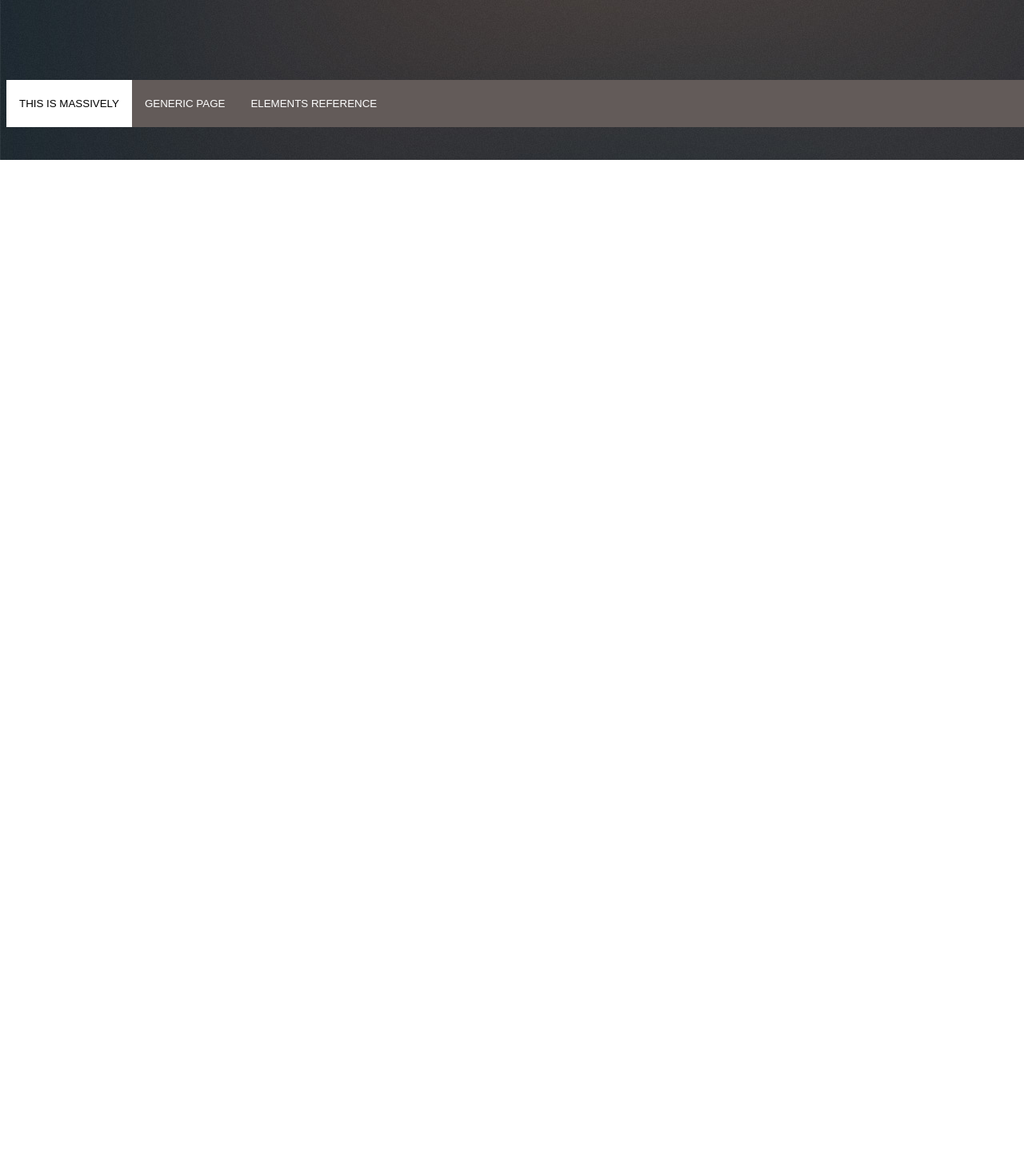
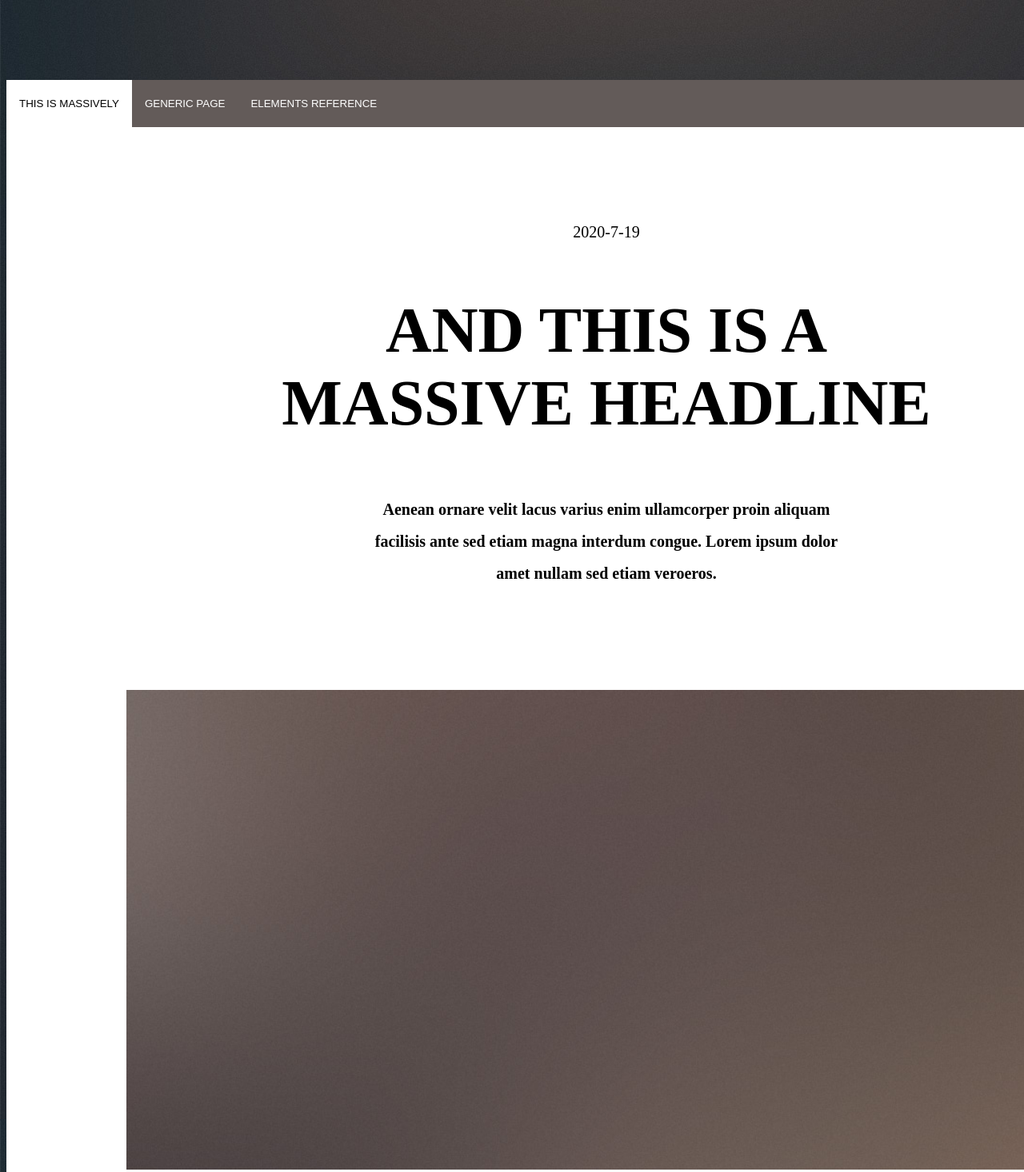
Before and after one commit to kimyongkwon/01_web_project, a plain HTML site: page index.html in a window 1280 px wide. Shown: the part 600-2066 px from the top of the page at 80% size. Before the commit the page ends 800 px from the top, so only its background shows below. Drawn offline with Linux system fonts and the light colour scheme.

Commit message:
main section
- head
- description
- add image

```diff
--- a/index.html
+++ b/index.html
@@ -59,5 +59,29 @@
 
       <div class="navbar__contact"></div>
     </nav>
+
+    <section id="main">
+      <div class="main__head">
+        <div class="main__head__days">
+          2020-7-19
+        </div>
+        <h1>
+          AND THIS IS A<br />
+          MASSIVE HEADLINE
+        </h1>
+        <h4 class="main__head__description">
+          Aenean ornare velit lacus varius enim ullamcorper proin aliquam<br />
+          facilisis ante sed etiam magna interdum congue. Lorem ipsum dolor<br />
+          amet nullam sed etiam veroeros.
+        </h4>
+        <img
+          src="image/pic01.jpg"
+          alt=""
+          class="main__head__image"
+          width="1200px"
+          height="600px"
+        />
+      </div>
+    </section>
   </body>
 </html>
--- a/style.css
+++ b/style.css
@@ -41,7 +41,7 @@ body {
 .section {
   /* padding: 50px; */
   /* text-align: center; */
-  margin: auto;
+  /* margin: auto; */
 }
 
 #head {
@@ -114,3 +114,28 @@ h4 {
   margin: 0px 16px;
   color: var(--color-white);
 }
+
+#main {
+  background-color: var(--color-white);
+  width: 1500px;
+  height: 3000px;
+
+  margin: auto;
+}
+
+.main__head {
+  text-align: center;
+}
+
+.main__head__description {
+  line-height: 200%;
+}
+
+.main__head__days {
+  font-size: var(--font-small);
+  padding-top: 120px;
+}
+
+.main__head__image {
+  padding-top: 100px;
+}
```
Also changed, not shown: image/pic01.jpg (added).
